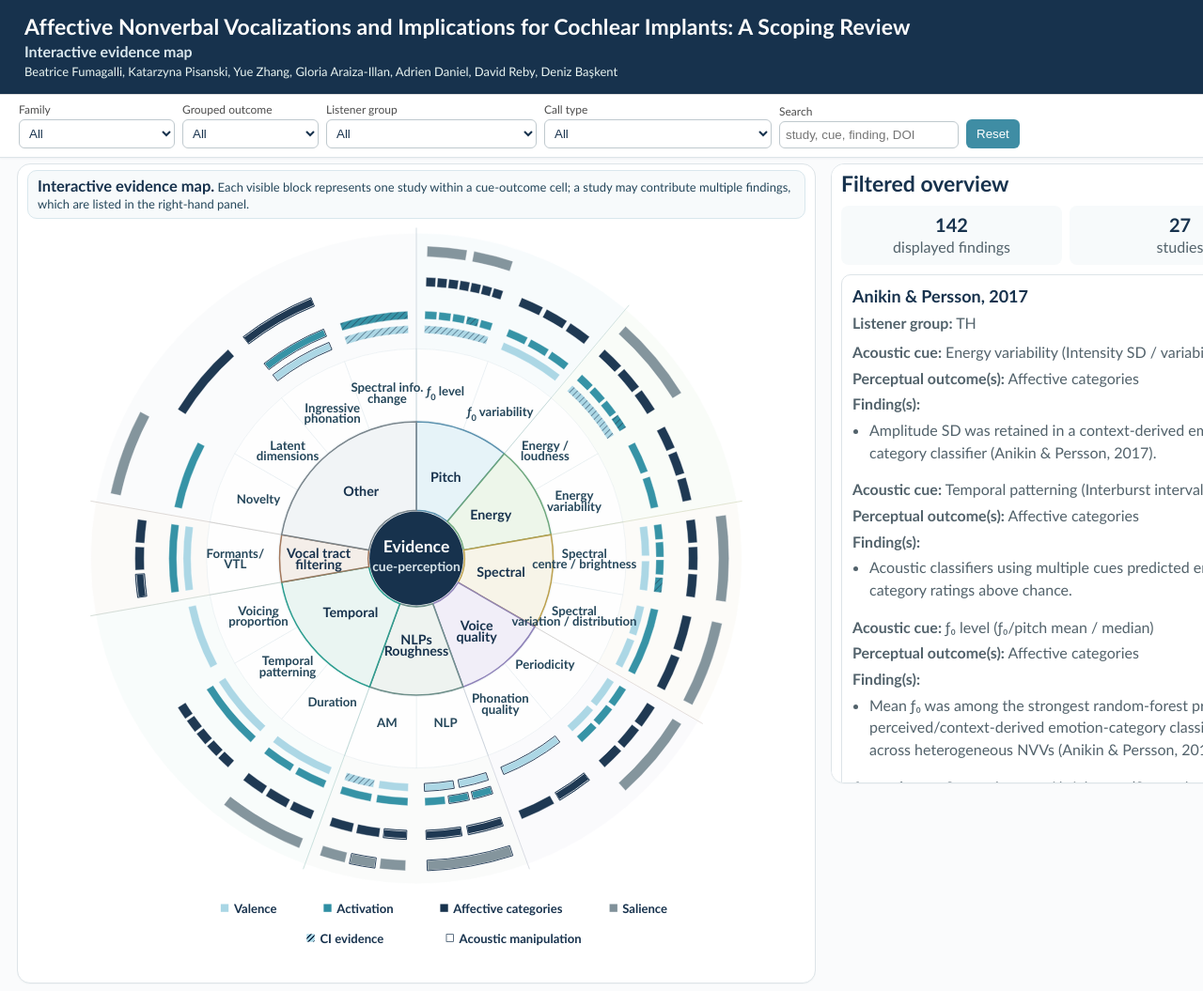
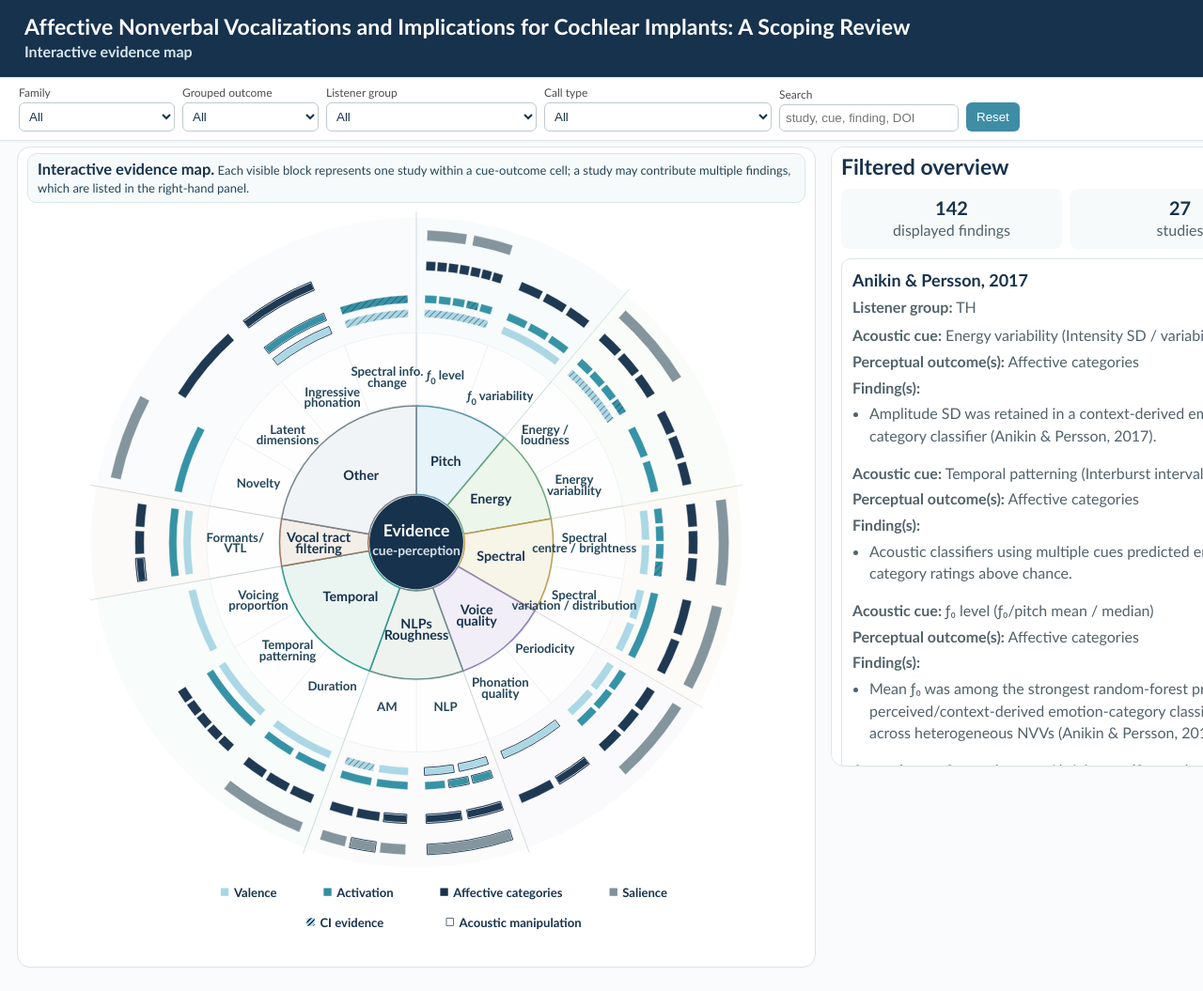
Before and after one commit to beatricefuma/nvv-evidence-map, a plain HTML site: page index.html in a window 1280 px wide. Shown: the top 1055 px of the page at 94% size. Drawn offline with Linux system fonts and the light colour scheme.

Commit message:
Update index.html

```diff
--- a/index.html
+++ b/index.html
@@ -62,7 +62,7 @@ details.detailGroup[open]>summary{margin-bottom:5px}
 </style>
 </head>
 <body>
-<div class="header"><h1>Affective Nonverbal Vocalizations and Implications for Cochlear Implants: A Scoping Review</h1><div class="subtitle">Interactive evidence map</div><div class="authors">Beatrice Fumagalli, Katarzyna Pisanski, Yue Zhang, Gloria Araiza-Illan, Adrien Daniel, David Reby, Deniz Başkent</div></div>
+<div class="header"><h1>Affective Nonverbal Vocalizations and Implications for Cochlear Implants: A Scoping Review</h1><div class="subtitle">Interactive evidence map</div><div class="authors"></div></div>
 <div class="toolbar">
 <label>Family<select id="moduleF"></select></label>
 <label>Grouped outcome<select id="groupF"></select></label>
```
